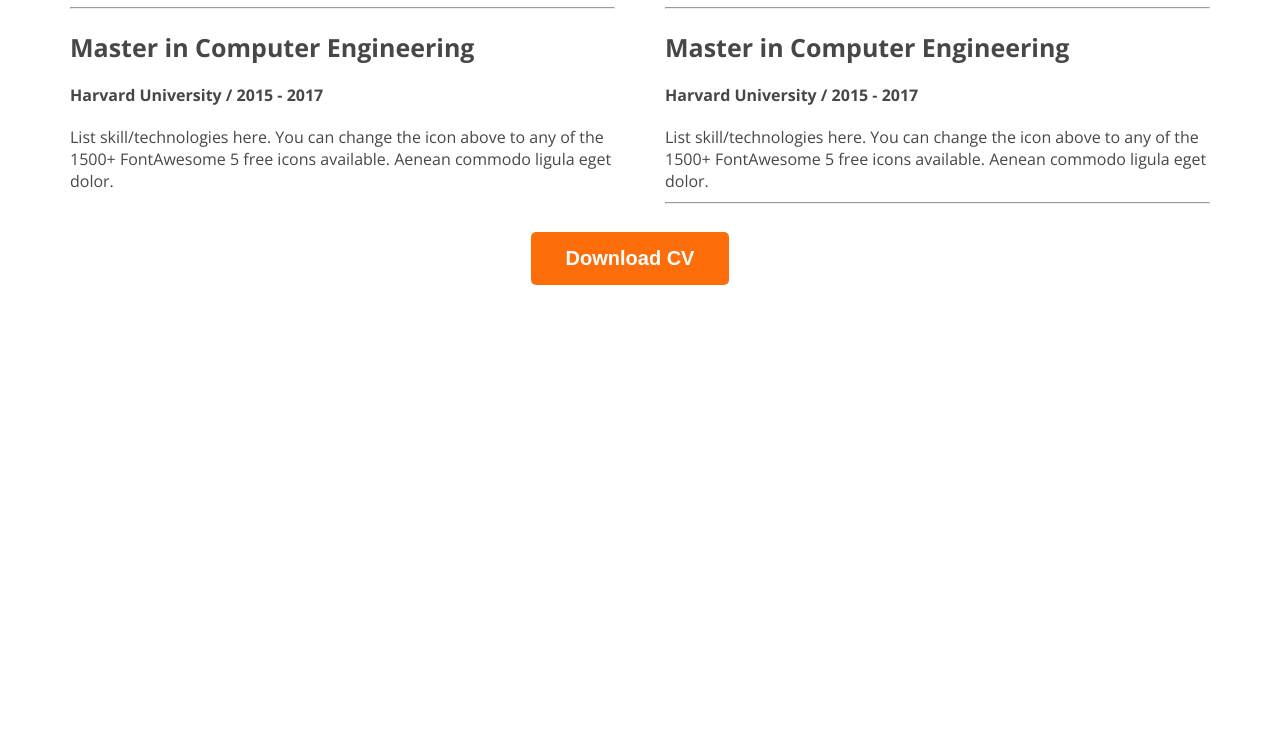
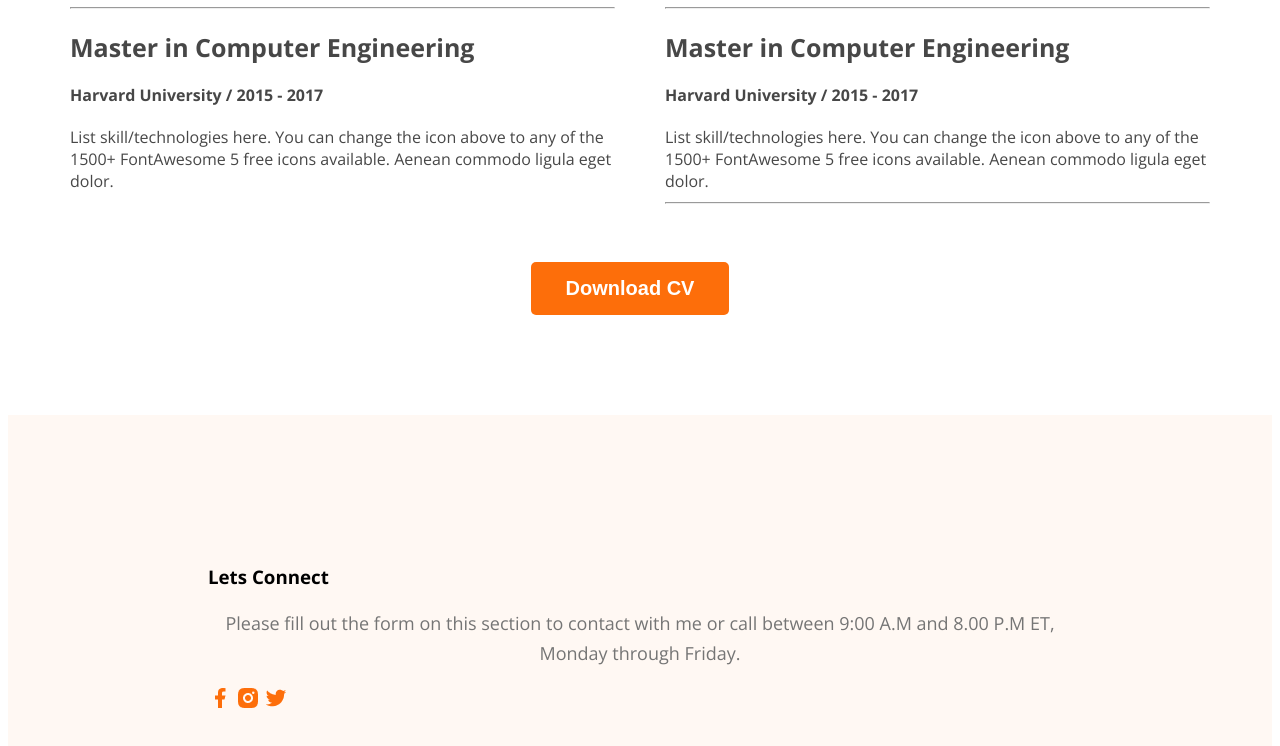
Before and after one commit to mehediprogrammar/web-developar-porltfolio, a plain HTML site: page index.html in a window 1280 px wide. Shown: the part 3039-3785 px from the top of the page. Before the commit the page ends 3332 px from the top, so only its background shows below. Drawn offline with nearby package versions, Linux system fonts and the light colour scheme.

Commit message:
added footer

```diff
--- a/index.html
+++ b/index.html
@@ -156,7 +156,19 @@
     </section>
 </main>
 <footer>
-
+       <div class="footer-column">
+        <h3 class="sction-tltle">Lets Connect</h3>
+        <p class="section-description">Please fill out the form on this section to contact with me or call between 9:00 A.M and 8.00 P.M ET, Monday through Friday.</p>
+           <div class="social-links">
+            <a href=""><img src="/images/icons/facebook.png" alt=""></a>
+            <a href=""><img src="/images/icons/insta.png" alt=""></a>
+            <a href=""><img src="/images/icons/twitter.png" alt=""></a>
+           </div>
+       </div>
+       <div class="footer-column">
+        <h3 class="sction-tltle"></h3>
+        <p class="section-description"></p>
+       </div>
 </footer>
 </body>
 
--- a/style/portfolio.css
+++ b/style/portfolio.css
@@ -187,4 +187,13 @@ main {
 }
 .btn-button{
     text-align: center;
+    margin-top: 30px;
 }
+
+/* footer style */
+footer{
+    display: flex;
+    background: #FFF8F3;
+    padding: 130px 200px;
+    margin-top: 100px;
+}
```
